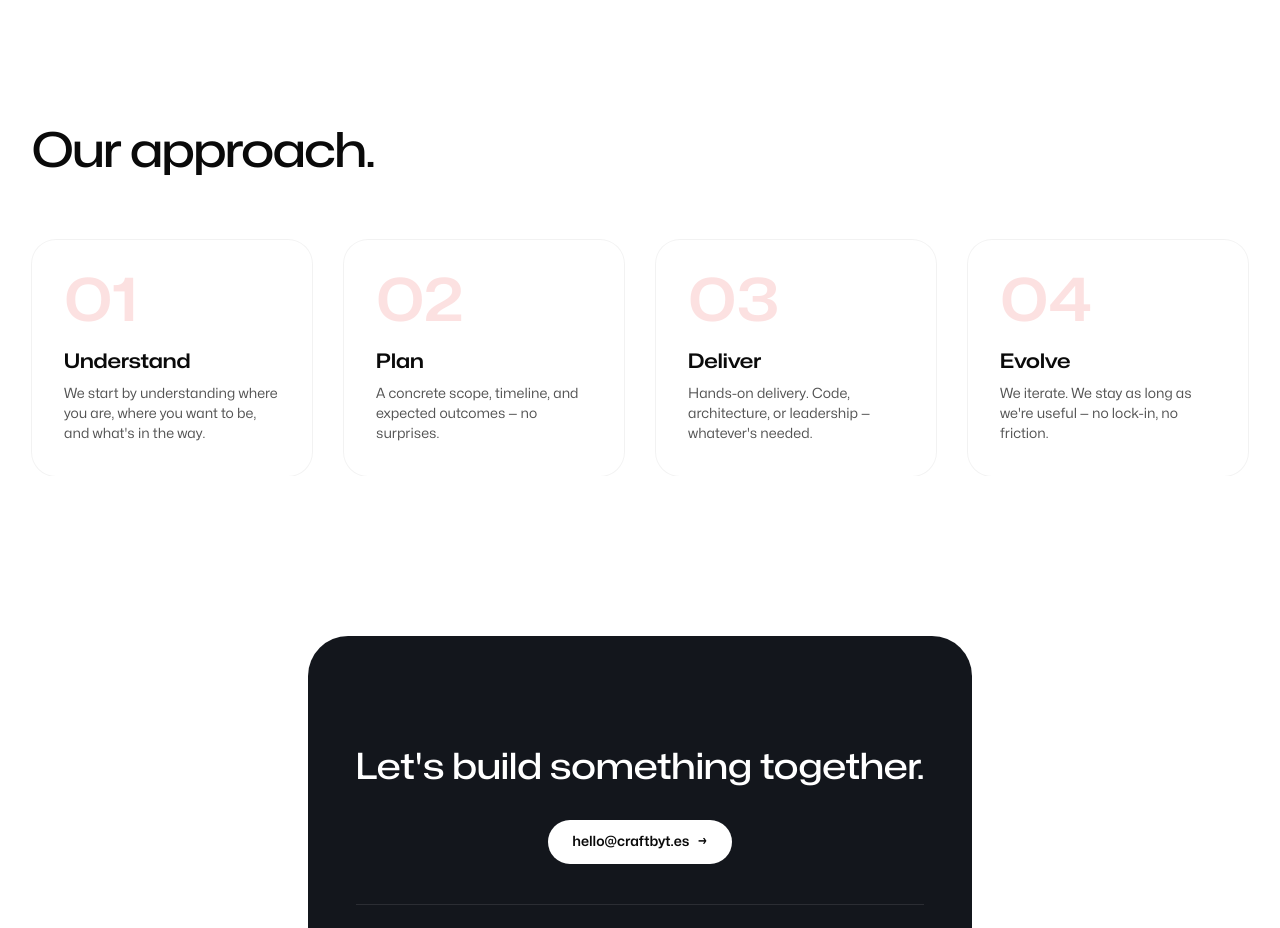
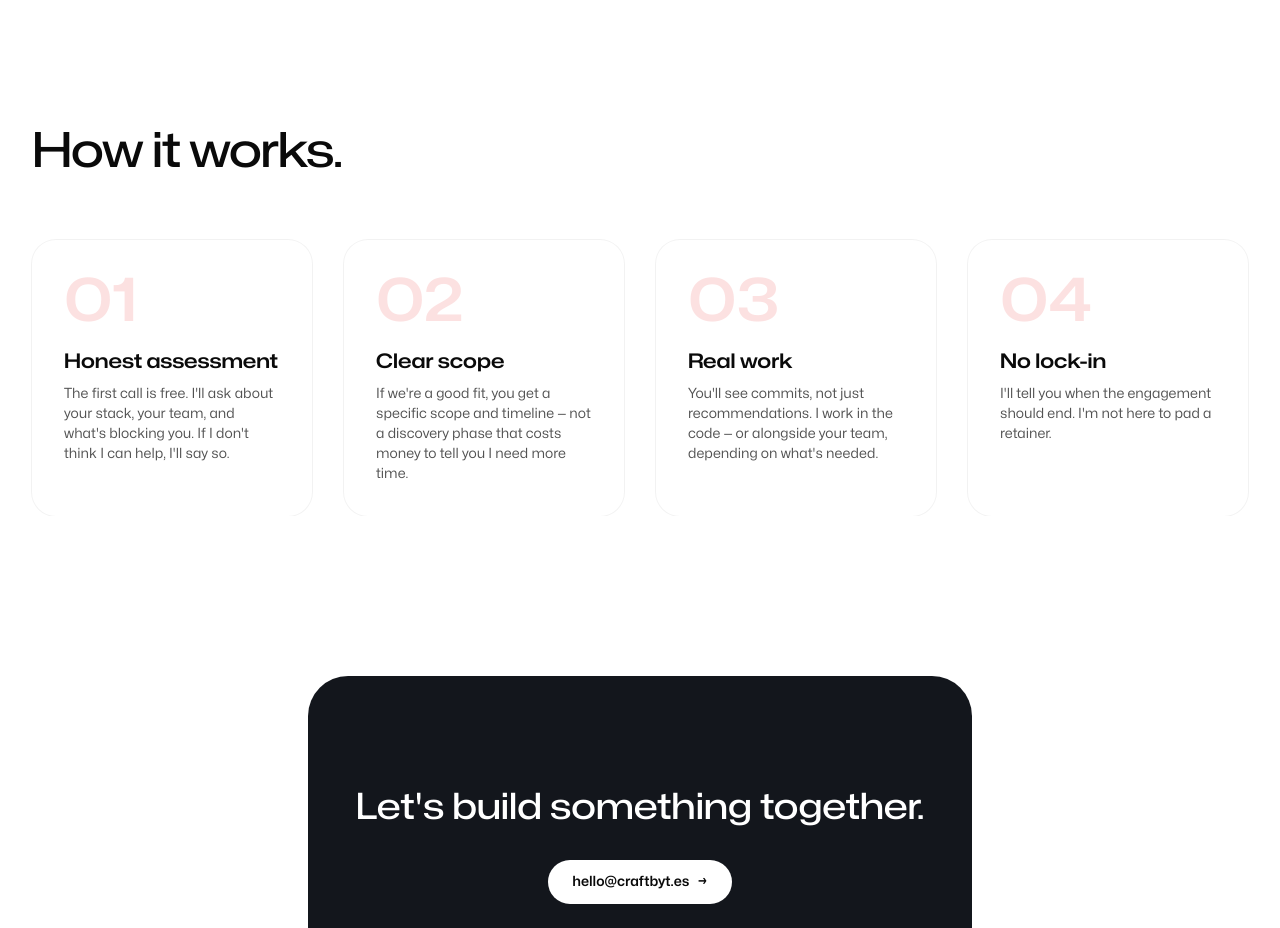
Before and after one commit to craftbytes/craftbyt.es, an Astro site: page / in a window 1280 px wide. Shown: the part 2040-2968 px from the top of the page. Built offline with nearby package versions, Linux system fonts and the light colour scheme; Astro itself is replaced by a stand-in of ours.

Commit message:
copy: update Our Approach section

```diff
--- a/src/pages/index.astro
+++ b/src/pages/index.astro
@@ -331,12 +331,9 @@ import Footer from '../components/Footer.astro';
   <!-- Our Approach -->
   <section id="approach" class="relative overflow-hidden mt-24 sm:mt-32 lg:mt-40">
     <SectionIntro
-      title="Our approach."
+      title="How it works."
       class=""
     >
-      <p slot="children">
-        Clear outcomes, direct communication, no lock-in. Every engagement is hands-on.
-      </p>
     </SectionIntro>
 
     <div class="mx-auto max-w-7xl px-6 lg:px-8 mt-16">
@@ -344,30 +341,30 @@ import Footer from '../components/Footer.astro';
         <div data-observe-stagger class="fade-in-stagger grid grid-cols-1 gap-8 lg:grid-cols-4">
           <div class="fade-in relative flex flex-col rounded-3xl p-8 ring-1 ring-neutral-950/5" data-observe>
             <span class="font-display text-6xl font-semibold text-accent/20">01</span>
-            <h3 class="mt-4 font-display text-xl font-semibold text-neutral-950">Understand</h3>
+            <h3 class="mt-4 font-display text-xl font-semibold text-neutral-950">Honest assessment</h3>
             <p class="mt-2 text-sm text-neutral-600">
-              We start by understanding where you are, where you want to be, and what's in the way.
+              The first call is free. I'll ask about your stack, your team, and what's blocking you. If I don't think I can help, I'll say so.
             </p>
           </div>
           <div class="fade-in relative flex flex-col rounded-3xl p-8 ring-1 ring-neutral-950/5" data-observe>
             <span class="font-display text-6xl font-semibold text-accent/20">02</span>
-            <h3 class="mt-4 font-display text-xl font-semibold text-neutral-950">Plan</h3>
+            <h3 class="mt-4 font-display text-xl font-semibold text-neutral-950">Clear scope</h3>
             <p class="mt-2 text-sm text-neutral-600">
-              A concrete scope, timeline, and expected outcomes — no surprises.
+              If we're a good fit, you get a specific scope and timeline — not a discovery phase that costs money to tell you I need more time.
             </p>
           </div>
           <div class="fade-in relative flex flex-col rounded-3xl p-8 ring-1 ring-neutral-950/5" data-observe>
             <span class="font-display text-6xl font-semibold text-accent/20">03</span>
-            <h3 class="mt-4 font-display text-xl font-semibold text-neutral-950">Deliver</h3>
+            <h3 class="mt-4 font-display text-xl font-semibold text-neutral-950">Real work</h3>
             <p class="mt-2 text-sm text-neutral-600">
-              Hands-on delivery. Code, architecture, or leadership — whatever's needed.
+              You'll see commits, not just recommendations. I work in the code — or alongside your team, depending on what's needed.
             </p>
           </div>
           <div class="fade-in relative flex flex-col rounded-3xl p-8 ring-1 ring-neutral-950/5" data-observe>
             <span class="font-display text-6xl font-semibold text-accent/20">04</span>
-            <h3 class="mt-4 font-display text-xl font-semibold text-neutral-950">Evolve</h3>
+            <h3 class="mt-4 font-display text-xl font-semibold text-neutral-950">No lock-in</h3>
             <p class="mt-2 text-sm text-neutral-600">
-              We iterate. We stay as long as we're useful — no lock-in, no friction.
+              I'll tell you when the engagement should end. I'm not here to pad a retainer.
             </p>
           </div>
         </div>
```
